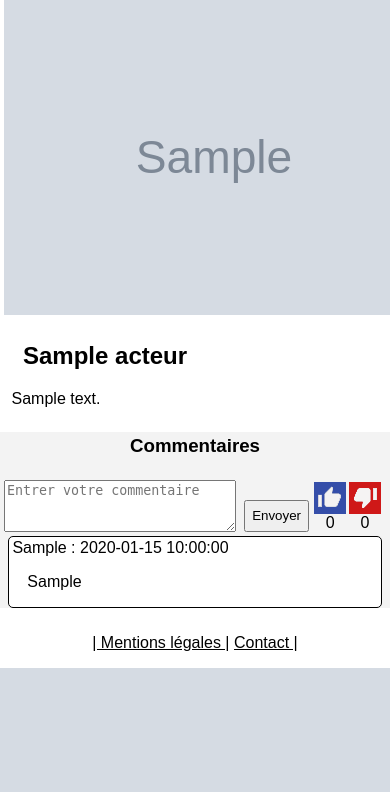
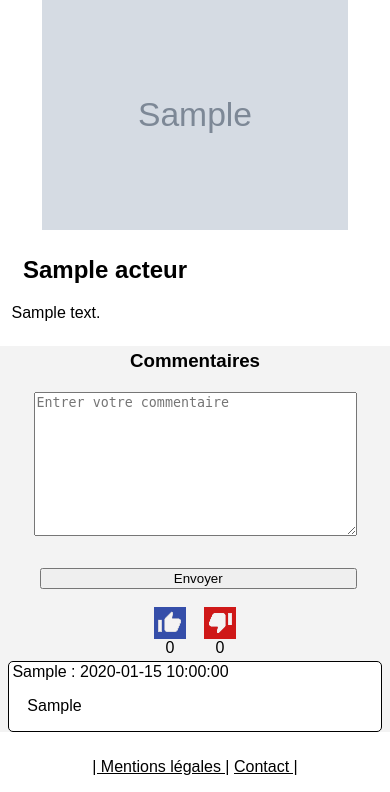
Before and after one commit to theo-m14/OC-ExtranetBancaire, a PHP site: page /oc-extranetbancaire/pageacteur.php?id_acteur=1 in a window 390 px wide; the page is wider, and only the part inside the window is pictured. Shown: the part 255-1047 px from the top of that part. Before the commit the page ends 923 px from the top of that part, so only its background shows below. Run offline with PHP 8.4, Linux system fonts and the light colour scheme; the visitor is signed in with stand-in values (Sample User, id 1); tables that the repository leaves empty or names only in its code hold one stand-in row (values such as "Sample post"); grey boxes marked "Sample" are stand-in pictures.

Commit message:
Ajustement responsive section commentaire + logo acteur (page acteur )

```diff
--- a/public/css/style.css
+++ b/public/css/style.css
@@ -241,7 +241,6 @@ h2 {
   display: flex;
   margin-top: 5.5%;
   margin-left: 5%;
-  justify-content: space-between;
 }
 
 .likebutton {
@@ -260,6 +259,7 @@ h2 {
 
 .like_info {
   text-align: center;
+  margin-right: 10%;
 }
 
 .dislike_info {
@@ -358,10 +358,22 @@ h2 {
     padding-right: 14.5%;
   }
 }
+/*Responsive section acteur-pageacteur */
+@media (max-width: 425px) {
+  .logoactor_actorpage {
+    width: 80%;
+    height: 80%;
+  }
+}
 
 /* Responsive top bar commentaire*/
 
-@media (max-width: 550px) {
+@media (max-width: 610px) {
+  .topbar_post form {
+    margin-right: auto;
+    margin-left: auto;
+  }
+
   .topbar_post {
     flex-direction: column;
   }
@@ -377,3 +389,19 @@ h2 {
     margin-bottom: 1%;
   }
 }
+
+@media (max-width: 440px) {
+  .topbar_post form {
+    flex-direction: column;
+  }
+
+  .like_dislike {
+    margin-left: auto;
+    margin-right: auto;
+  }
+
+  .topbar_post form textarea {
+    width: 323px;
+    height: 144px;
+  }
+}
```
